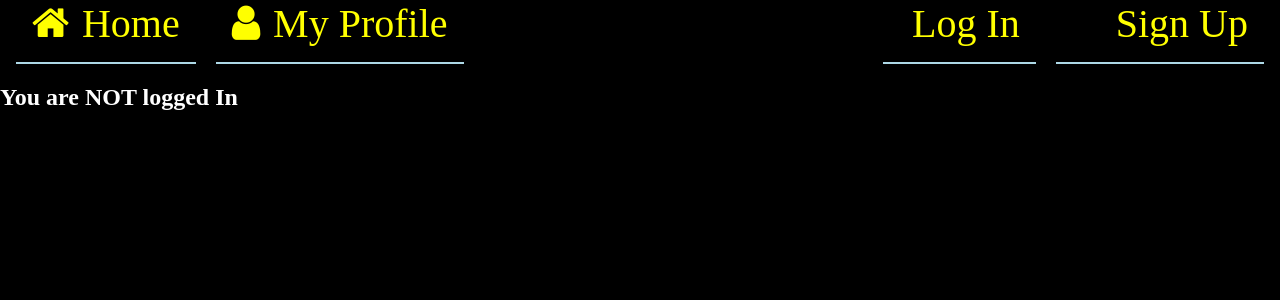
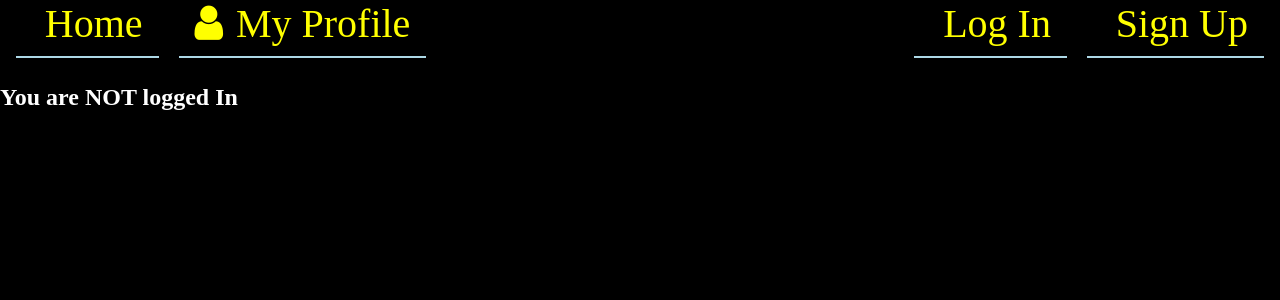
Before and after one commit to uinstinct/Socialize-Students, a Django app: page /students/ in a window 1280 px wide. Shown: the top 300 px of the page. Run offline with Django 3.2, Linux system fonts and the light colour scheme; data that the repository does not hold is empty; some libraries are stand-ins or nearby versions.

Commit message:
reconfigured the navbar

```diff
--- a/myownsite/settings.py
+++ b/myownsite/settings.py
@@ -120,6 +120,10 @@ USE_TZ = True
 
 STATIC_URL = '/static/'
 STATIC_ROOT = os.path.join(BASE_DIR,'static')
+STATICFILES_DIR= [
+    os.path.join(BASE_DIR,"static"),
+    '/sociostudents/static/'
+]
 
 
 LOGIN_REDIRECT_URL = '/students'
--- a/sociostudents/static/css/base.css
+++ b/sociostudents/static/css/base.css
@@ -10,7 +10,8 @@ body
 .navbar-area
 {
 	position: fixed;
-	height: 5rem;
+	height: 4rem;
+	background-color: black;
 }
 .navbar
 {
@@ -41,6 +42,7 @@ body
 	text-decoration: none;
 	border-bottom: 2px solid lightblue;
 	padding: 1rem;
+	padding-bottom: 0.65rem;
 	transition: color 0.75s ease-out;
 }
 .navbar-area a:hover
--- a/sociostudents/templates/landingpage.html
+++ b/sociostudents/templates/landingpage.html
@@ -2,14 +2,14 @@
 <!DOCTYPE html>
 <html>
 <head>
-	<title>Landing Page FullScreen Flex</title>
+	<title>SocioStudents</title>
 	<meta name="viewport" content="width=device-width, initial-scale=1">
 	<link rel="stylesheet" type="text/css" href="{%static 'css/landingpage.css'%}">
 </head>
 <body>
 	<header id="showcase">
 		<h1>SocioStudents</h1>
-		<div id="loader"><button><a href="#internallink">Get Started</a></button></div>
+		<div id="loader"><button><a href="{%url 'students'%}">Get Started</a></button></div>
 	</header>
 </body>
 </html>
--- a/sociostudents/templates/students/base.html
+++ b/sociostudents/templates/students/base.html
@@ -7,7 +7,7 @@
 
     <link href="https://stackpath.bootstrapcdn.com/font-awesome/4.7.0/css/font-awesome.min.css" rel="stylesheet" integrity="sha384-wvfXpqpZZVQGK6TAh5PVlGOfQNHSoD2xbE+QkPxCAFlNEevoEH3Sl0sibVcOQVnN" crossorigin="anonymous">
     <link rel="stylesheet" type="text/css" href="{% static 'css/base.css' %}">
-
+    <script defer src="https://friconix.com/cdn/friconix.js"> </script>
     {%block head%}
     {%endblock head%}
 
@@ -17,19 +17,25 @@
 	<section class="navbar-area" style="z-index: 1;">
 		<div class="navbar" style="background-color: black;">
 			<nav class="nav-left">
-			  <a href="{%url 'homepage'%}"><i class="fa fa-home"></i>Home</a>
 			  {% if user.is_authenticated %}
+			  <a href="{%url 'students'%}"><i class="fa fa-home"></i>Home</a>
 			  <a href="{%url 'list_student' username=user.username %}"><i class="fa fa-user"></i>{{user.username}}</a>
 			  {%else%}
-			  <a href="/accounts/login/"><i class="fa fa-user"></i>My Profile</a>
+			  <a href="{%url 'homepage'%}"><i class="fi-ctluxl-sign-in-solid"></i>Home</a>
+			  <a href="{%url 'login'}"><i class="fa fa-user"></i>My Profile</a>
 			  {%endif%}
 			</nav>
 
 
 			<!-- add the login required method here -->
 			<nav class="nav-right">
-				<a href=""><i class="fa fa-sign-in-alt"></i>Log In</a>
-				<a href="{% url 'new_student' %}"><i class="fas fa-user-plus"></i>Sign Up</a>
+				{% if not user.is_authenticated %}
+				<a href="{%url 'login'%}"><i class="fi-xtluxl-sign-in-thin"></i>Log In</a>
+				<a href="{% url 'new_student' %}"><i class="fi-xtluxl-user-plus-thin">
+				</i>Sign Up</a>
+				{%else%}
+				<a href="{% url 'logout' %}"><i class="fi-ctluxl-sign-out-solid"></i>Logout</a>
+				{%endif%}
 			</nav>
 		</div>
 	</section>
--- a/sociostudents/templates/students/profilepage.html
+++ b/sociostudents/templates/students/profilepage.html
@@ -2,7 +2,7 @@
 {% load static %}
 {%block head%}
 		<link rel="stylesheet" type="text/css" href="{% static 'css/profilepage.css' %}">
-		<title>My Profile</title>
+		<title>{{student.username}}</title>
 {%endblock head%}
 {%block content%}
 		<article class="profile">
```
